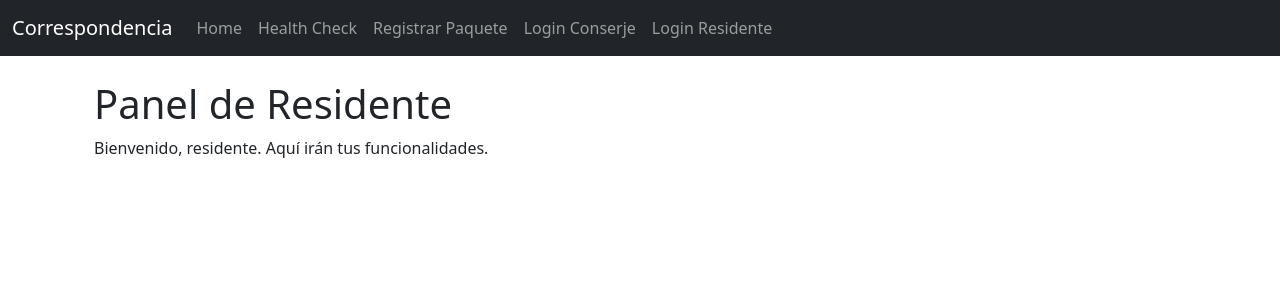
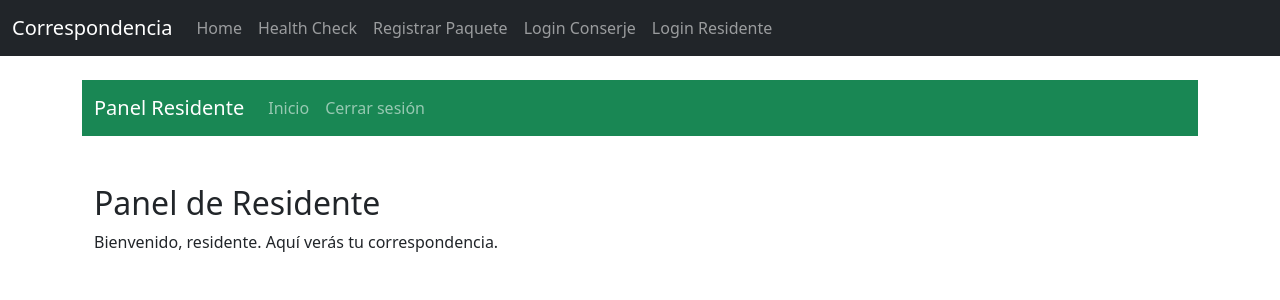
Before and after one commit to Vechegaray23/correspondencia, a React (Vite) app in the folder client/: page /dashboard/residente in a window 1280 px wide. Shown: the top 300 px of the page. Built offline with nearby package versions, Linux system fonts and the light colour scheme.

Commit message:
feat(ui): navbars separados para dashboards con opción logout

```diff
--- /dev/null
+++ b/client/src/components/ConserjeNavbar.jsx
@@ -0,0 +1,48 @@
+import React from 'react';
+import { Link, useNavigate } from 'react-router-dom';
+
+export default function ConserjeNavbar() {
+  const navigate = useNavigate();
+  const handleLogout = () => {
+    localStorage.clear();
+    navigate('/');
+  };
+
+  return (
+    <nav className="navbar navbar-expand-sm navbar-dark bg-primary">
+      <div className="container-fluid">
+        <Link className="navbar-brand" to="/dashboard/conserje">
+          Panel Conserje
+        </Link>
+        <button
+          className="navbar-toggler"
+          type="button"
+          data-bs-toggle="collapse"
+          data-bs-target="#dashNavC"
+          aria-controls="dashNavC"
+          aria-expanded="false"
+          aria-label="Toggle navigation"
+        >
+          <span className="navbar-toggler-icon" />
+        </button>
+        <div className="collapse navbar-collapse" id="dashNavC">
+          <ul className="navbar-nav me-auto">
+            <li className="nav-item">
+              <Link className="nav-link" to="/dashboard/conserje">
+                Inicio
+              </Link>
+            </li>
+            <li className="nav-item">
+              <button
+                className="btn btn-link nav-link"
+                onClick={handleLogout}
+              >
+                Cerrar sesión
+              </button>
+            </li>
+          </ul>
+        </div>
+      </div>
+    </nav>
+  );
+}
--- /dev/null
+++ b/client/src/components/ResidenteNavbar.jsx
@@ -0,0 +1,48 @@
+import React from 'react';
+import { Link, useNavigate } from 'react-router-dom';
+
+export default function ResidenteNavbar() {
+  const navigate = useNavigate();
+  const handleLogout = () => {
+    localStorage.clear();
+    navigate('/');
+  };
+
+  return (
+    <nav className="navbar navbar-expand-sm navbar-dark bg-success">
+      <div className="container-fluid">
+        <Link className="navbar-brand" to="/dashboard/residente">
+          Panel Residente
+        </Link>
+        <button
+          className="navbar-toggler"
+          type="button"
+          data-bs-toggle="collapse"
+          data-bs-target="#dashNavR"
+          aria-controls="dashNavR"
+          aria-expanded="false"
+          aria-label="Toggle navigation"
+        >
+          <span className="navbar-toggler-icon" />
+        </button>
+        <div className="collapse navbar-collapse" id="dashNavR">
+          <ul className="navbar-nav me-auto">
+            <li className="nav-item">
+              <Link className="nav-link" to="/dashboard/residente">
+                Inicio
+              </Link>
+            </li>
+            <li className="nav-item">
+              <button
+                className="btn btn-link nav-link"
+                onClick={handleLogout}
+              >
+                Cerrar sesión
+              </button>
+            </li>
+          </ul>
+        </div>
+      </div>
+    </nav>
+  );
+}
--- a/client/src/pages/DashboardConserje.jsx
+++ b/client/src/pages/DashboardConserje.jsx
@@ -1,10 +1,14 @@
 import React from 'react';
+import ConserjeNavbar from '../components/ConserjeNavbar.jsx';
 
 export default function DashboardConserje() {
   return (
-    <div className="container">
-      <h1>Panel de Conserje</h1>
-      <p>Bienvenido, conserje. Aquí irán tus funcionalidades.</p>
-    </div>
+    <>
+      <ConserjeNavbar />
+      <div className="container mt-5">
+        <h2>Panel de Conserje</h2>
+        <p>Bienvenido, conserje. Aquí irán tus herramientas.</p>
+      </div>
+    </>
   );
 }
--- a/client/src/pages/DashboardResidente.jsx
+++ b/client/src/pages/DashboardResidente.jsx
@@ -1,10 +1,14 @@
 import React from 'react';
+import ResidenteNavbar from '../components/ResidenteNavbar.jsx';
 
 export default function DashboardResidente() {
   return (
-    <div className="container">
-      <h1>Panel de Residente</h1>
-      <p>Bienvenido, residente. Aquí irán tus funcionalidades.</p>
-    </div>
+    <>
+      <ResidenteNavbar />
+      <div className="container mt-5">
+        <h2>Panel de Residente</h2>
+        <p>Bienvenido, residente. Aquí verás tu correspondencia.</p>
+      </div>
+    </>
   );
 }
```
